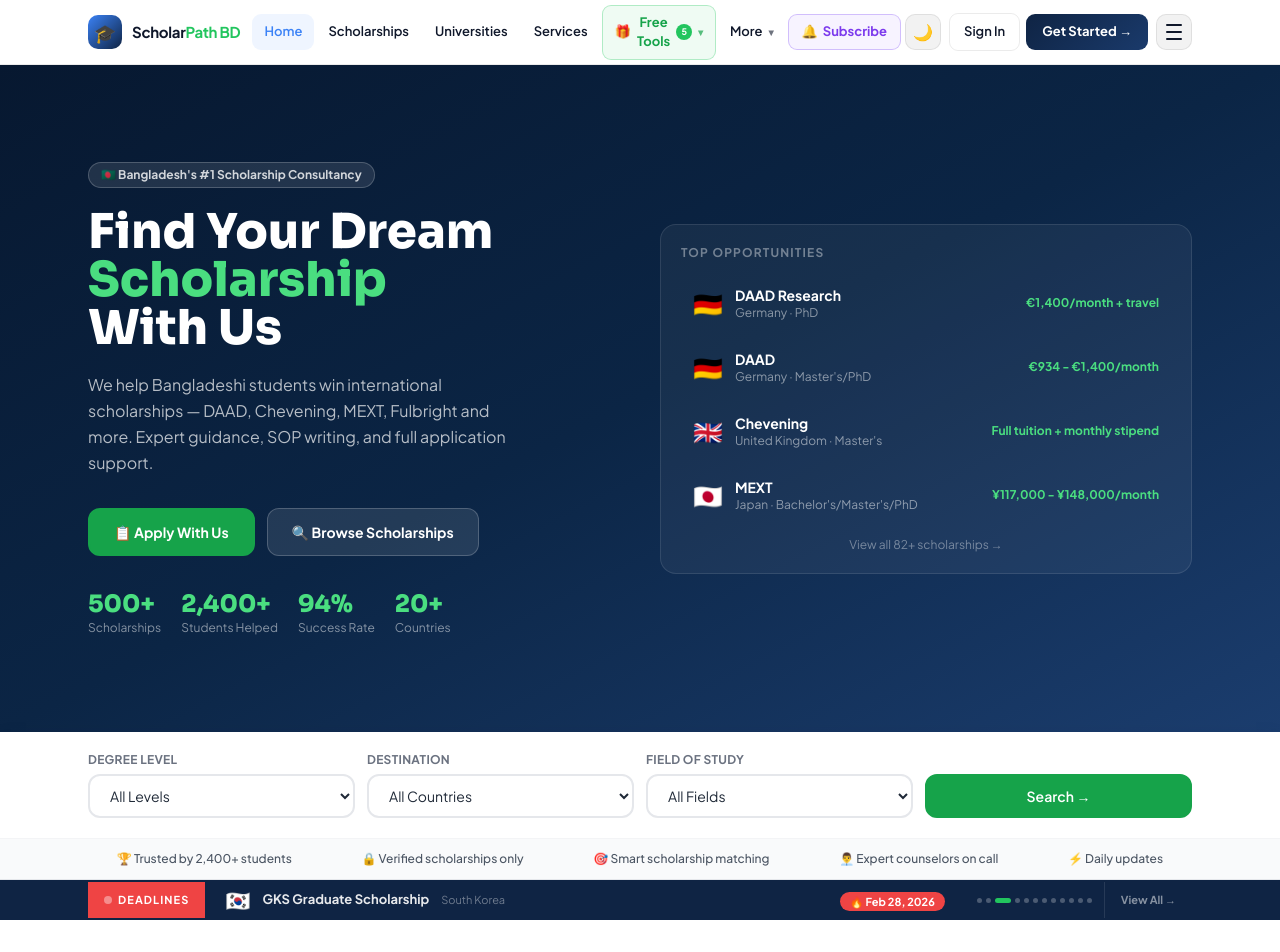
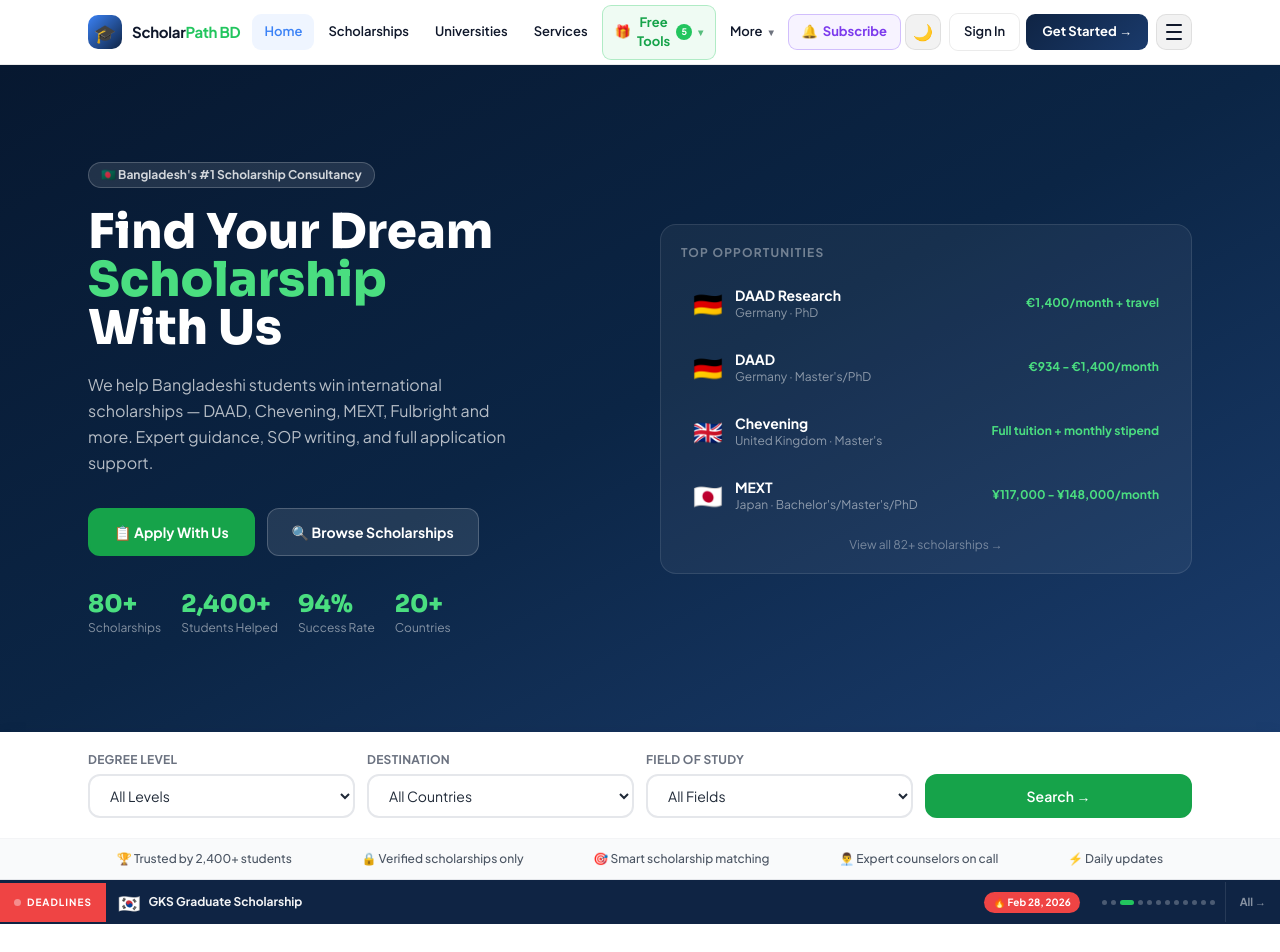
Before and after one commit to shajidhossain626-cell/Schoolar-path-Bd-Front-end, a React (Vite) app: page / in a window 1280 px wide. Shown: the top 952 px of the page. Built offline with nearby package versions, Linux system fonts and the light colour scheme.

Commit message:
fix deadline bar

```diff
--- a/src/pages/HomePage.jsx
+++ b/src/pages/HomePage.jsx
@@ -4,7 +4,7 @@ import { NewsletterFull } from '@components/common/NewsletterSignup'
 import { useScholarships } from '@context/ScholarshipContext'
 import ScholarshipCard from '@components/common/ScholarshipCard'
 
-const STATS = [['500+', 'Scholarships'], ['2,400+', 'Students Helped'], ['94%', 'Success Rate'], ['20+', 'Countries']]
+const STATS = [['80+', 'Scholarships'], ['2,400+', 'Students Helped'], ['94%', 'Success Rate'], ['20+', 'Countries']]
 const STEPS = [
   { n: 1, title: 'Discover & Match', desc: 'Use our smart filters and search to find scholarships perfectly matched to your profile, field, and goals.' },
   { n: 2, title: 'Prepare & Upload', desc: 'Get a personalized document checklist. Upload files securely to your dashboard. Our experts review everything.' },
@@ -172,51 +172,61 @@ export default function HomePage() {
 
       {/* DEADLINE CAROUSEL */}
       <div style={{ background:'#0f2444', padding:0 }}>
-        <div className="container" style={{ paddingTop:0, paddingBottom:0 }}>
-          <div style={{ display:'flex', alignItems:'center', overflow:'hidden' }}>
-            <div style={{ background:'#ef4444', padding:'10px 16px', display:'flex', alignItems:'center', gap:6, flexShrink:0 }}>
-              <div style={{ width:8, height:8, borderRadius:'50%', background:'#fff', animation:'dlpulse 1s infinite' }} />
-              <span style={{ fontSize:11, fontWeight:800, color:'#fff', textTransform:'uppercase', letterSpacing:'.1em', whiteSpace:'nowrap' }}>
+        <div style={{ paddingTop:0, paddingBottom:0 }}>
+          <div style={{ display:'flex', alignItems:'center', width:'100%' }}>
+
+            {/* Red label — always visible */}
+            <div style={{ background:'#ef4444', padding:'12px 14px', display:'flex', alignItems:'center', gap:6, flexShrink:0 }}>
+              <div style={{ width:7, height:7, borderRadius:'50%', background:'#fff', animation:'dlpulse 1s infinite' }} />
+              <span style={{ fontSize:10, fontWeight:800, color:'#fff', textTransform:'uppercase', letterSpacing:'.1em', whiteSpace:'nowrap' }}>
                 Deadlines
               </span>
             </div>
-            <div style={{ flex:1, overflow:'hidden', position:'relative', height:40 }}>
+
+            {/* Sliding content — takes all remaining space */}
+            <div style={{ flex:1, overflow:'hidden', position:'relative', height:44, minWidth:0 }}>
               {DEADLINES.map((d, i) => (
                 <div key={d.name}
                   style={{
-                    position:'absolute', inset:0, display:'flex', alignItems:'center', gap:12, padding:'0 20px',
+                    position:'absolute', inset:0,
+                    display:'flex', alignItems:'center',
+                    gap:8, padding:'0 12px',
                     transition:'opacity .5s ease, transform .5s ease',
                     opacity: i === deadlineIdx ? 1 : 0,
                     transform: i === deadlineIdx ? 'translateY(0)' : i < deadlineIdx ? 'translateY(-100%)' : 'translateY(100%)',
                   }}>
-                  <span style={{ fontSize:20 }}>{d.flag}</span>
-                  <span style={{ fontSize:13, fontWeight:700, color:'rgba(255,255,255,.9)', whiteSpace:'nowrap', overflow:'hidden', textOverflow:'ellipsis', maxWidth:320 }}>
+                  {/* Flag */}
+                  <span style={{ fontSize:18, flexShrink:0 }}>{d.flag}</span>
+                  {/* Name — takes available space, truncates */}
+                  <span style={{ fontSize:12, fontWeight:700, color:'rgba(255,255,255,.95)', overflow:'hidden', textOverflow:'ellipsis', whiteSpace:'nowrap', flex:1, minWidth:0 }}>
                     {d.name}
                   </span>
-                  <span style={{ fontSize:11, color:'rgba(255,255,255,.4)', whiteSpace:'nowrap', flexShrink:0 }}>
-                    {d.country}
+                  {/* Date badge — always visible, right-aligned */}
+                  <span style={{
+                    fontSize:10, fontWeight:800, padding:'3px 9px', borderRadius:20, whiteSpace:'nowrap', flexShrink:0,
+                    background: d.urgent ? '#ef4444' : d.days <= 120 ? '#f59e0b' : '#22c55e',
+                    color:'#fff'
+                  }}>
+                    {d.urgent ? '🔥' : ''} {d.date}
                   </span>
-                  <div style={{ marginLeft:'auto', flexShrink:0 }}>
-                    <span style={{
-                      fontSize:11, fontWeight:800, padding:'3px 10px', borderRadius:20, whiteSpace:'nowrap',
-                      background: d.urgent ? '#ef4444' : d.days <= 120 ? '#f59e0b' : '#22c55e',
-                      color:'#fff'
-                    }}>
-                      {d.urgent ? '🔥 ' : ''}{d.date}
-                    </span>
-                  </div>
                 </div>
               ))}
             </div>
-            <div style={{ display:'flex', gap:4, padding:'0 12px', flexShrink:0 }}>
+
+            {/* Dots — hidden on mobile, visible on md+ */}
+            <div className="hidden md:flex" style={{ gap:4, padding:'0 10px', flexShrink:0 }}>
               {DEADLINES.map((_, i) => (
                 <button key={i} onClick={() => setDeadlineIdx(i)}
-                  style={{ width: i===deadlineIdx ? 16 : 5, height:5, borderRadius:3, background: i===deadlineIdx ? '#22c55e' : 'rgba(255,255,255,.25)', border:'none', cursor:'pointer', padding:0, transition:'all .3s' }} />
+                  style={{ width: i===deadlineIdx ? 14 : 5, height:5, borderRadius:3, background: i===deadlineIdx ? '#22c55e' : 'rgba(255,255,255,.25)', border:'none', cursor:'pointer', padding:0, transition:'all .3s' }} />
               ))}
             </div>
-            <Link to="/scholarships" style={{ padding:'10px 16px', fontSize:11, fontWeight:800, color:'rgba(255,255,255,.5)', textDecoration:'none', whiteSpace:'nowrap', flexShrink:0, borderLeft:'1px solid rgba(255,255,255,.1)' }}>
-              View All →
+
+            {/* View All — hidden on mobile */}
+            <Link to="/scholarships" className="hidden md:block"
+              style={{ padding:'12px 14px', fontSize:11, fontWeight:800, color:'rgba(255,255,255,.5)', textDecoration:'none', whiteSpace:'nowrap', flexShrink:0, borderLeft:'1px solid rgba(255,255,255,.1)' }}>
+              All →
             </Link>
+
           </div>
         </div>
       </div>
@@ -233,7 +243,7 @@ export default function HomePage() {
             {featured.map(s => <ScholarshipCard key={s.id} scholarship={s} />)}
           </div>
           <div className="text-center mt-10">
-            <Link to="/scholarships" className="btn btn-outline btn-lg">View All 500+ Scholarships →</Link>
+            <Link to="/scholarships" className="btn btn-outline btn-lg">View All 80+ Scholarships →</Link>
           </div>
         </div>
       </section>
```
